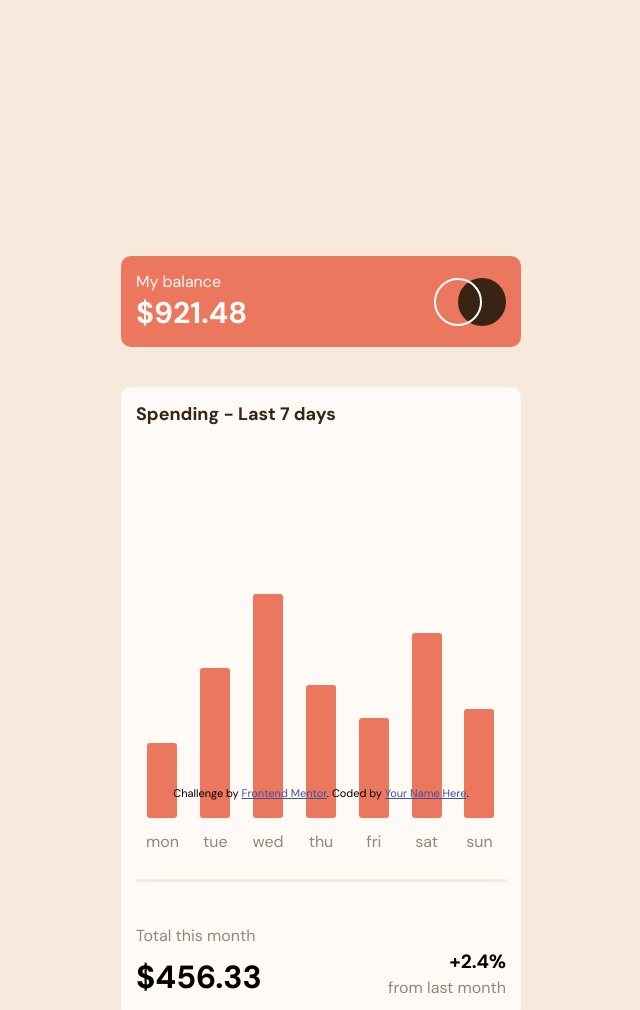
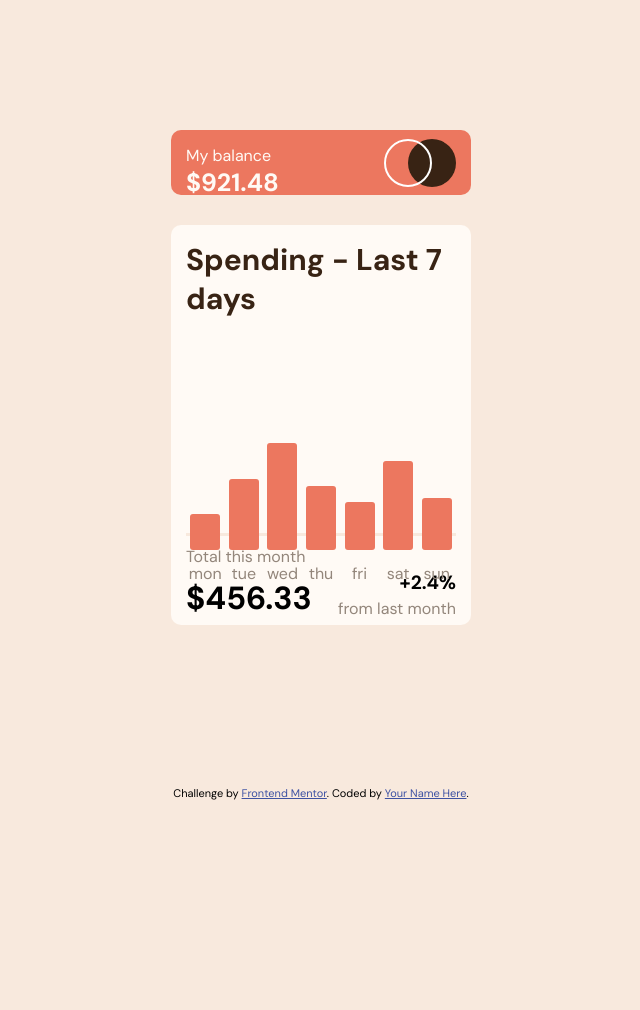
Before and after one commit to Brunocarda2005/project-frontend-mentor-2, a plain HTML site: page index.html in a window 1280 px wide. Shown: the top 1010 px of the page, without its empty margins (319-959 px from the left). After the commit the page ends 800 px from the top, so only its background shows below. Drawn offline with Linux system fonts and the light colour scheme.

Commit message:
Update style.css

```diff
--- a/style.css
+++ b/style.css
@@ -33,7 +33,7 @@
 
 * {
 
-  font-family: 'DM Sans', sans-serif;
+  font-family: 'DM Sans' , sans-serif;
   margin: 0;
   padding: 0;
   box-sizing: border-box;
@@ -43,7 +43,7 @@
 
 body {
 
-  overflow-y: hidden;
+  height: 95vh;
   background: var(--Cream);
   display: flex;
   flex-direction: column;
@@ -61,7 +61,6 @@ body {
 
 .main {
 
-  margin-top: 20%;
   width: 300px;
   height: 550px;
 
@@ -86,13 +85,12 @@ body {
 .main-header h3 {
 
   color: var(--Very-pale-orange);
-  font-family: 'DM Sans' sans-serif;
 
 }
 
 .main-header h3 {
 
-  font-size: 30px;
+  font-size: 25px;
 
 }
 
@@ -111,8 +109,8 @@ body {
 
   .main {
 
-    width: 400px;
-    height: 700px;
+    width: 300px;
+    height: 500px;
 
   }
 
@@ -135,7 +133,7 @@ body {
 
   margin-top: 10%;
   width: 100%;
-  height: 90%;
+  height: 80%;
   background: var(--Very-pale-orange);
   padding: 15px;
   border-radius: 10px;
@@ -145,9 +143,9 @@ body {
 .main-content h2 {
 
   color: var(--Dark-brown);
-  font-size: 18px;
+  font-size: 30px;
   font-weight: 700;
-  margin-bottom: 10%;
+  margin-bottom: 10% ;
 
 }
 
@@ -156,8 +154,8 @@ body {
 
   width: 100%;
   height: 80%;
-  margin-bottom: 7%;
   border-bottom: 3px solid var(--Cream);
+  margin-bottom: 5%;
 
 }
 
@@ -165,7 +163,7 @@ body {
 
   margin-top: 10%;
   width: 100%;
-  height: 90%;
+  height: 70%;
   display: flex;
   justify-content: space-around;
   align-items: end;
@@ -176,14 +174,13 @@ body {
 .main-content-data-details-div {
 
   width: 30px;
-  height: 100%;
+  height: 80%;
   background: var(--Soft-red);
   border-radius: 3px;
   display: flex;
   align-items: end;
   justify-content: center;
   transition: background .4s ease;
-  margin-bottom: 20%;
 
 }
 
@@ -254,6 +251,7 @@ body {
 
   width: 100%;
   height: 15%;
+  margin-top: 10%;
   display: flex;
   align-items: end;
   justify-content: space-between;
```
